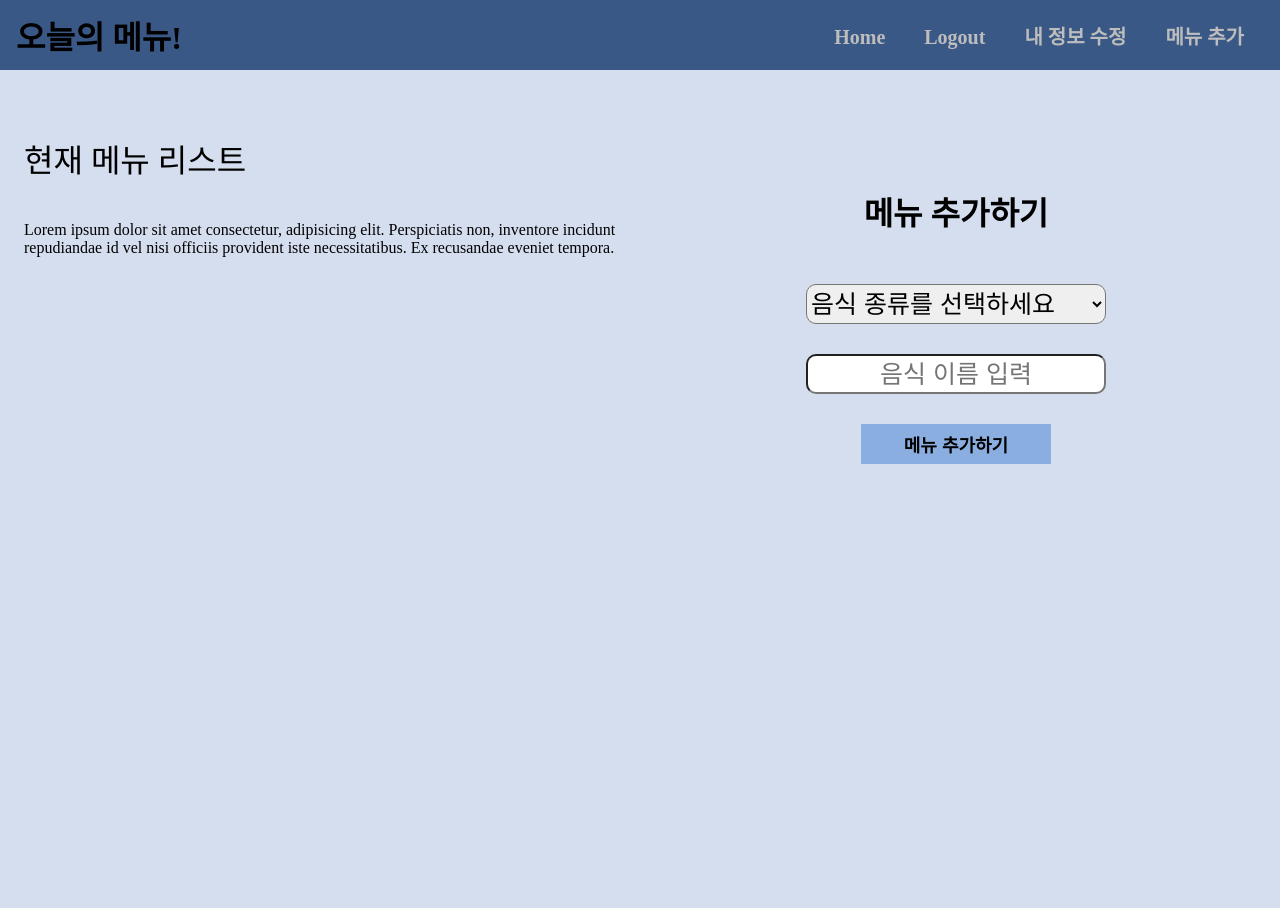
After one commit to Kimmoongi0320/Webclient, a Python web app: template templates/add.html in a window 1280 px wide. The commit adds this page. Run offline with Jinja, Linux system fonts and the light colour scheme; the template is opened without the code that fills it, so the values that code supplies are empty.

Commit message:
음식추가페이지 완성

```diff
--- a/static/style.css
+++ b/static/style.css
@@ -107,7 +107,7 @@ header{
 
 /* 추천 페이지 */
 #recommand_header {
-    height: 50px;
+    height: 70px;
     padding: 1rem;
     color: white;
     background: #395886;
@@ -218,3 +218,63 @@ header{
     height: 30px;
     border-radius: 5px
 }
+
+/* 추가페이지 */
+.section {
+    padding: 1rem;
+    overflow-y: auto;
+    direction: ltr;
+    scrollbar-color: #395886 #e4e4e4;
+    scrollbar-width: thin;
+    width: 50%;
+    padding-top: 100px;
+    height: 900px;
+    float: left;
+
+    h2 {
+      font-size: 2rem;
+      font-weight: 500;
+      margin-bottom: 1rem;
+      margin-bottom: 40px;
+    }
+
+    p + p {
+      margin-top: 1rem;
+    }
+  }
+
+  .section::-webkit-scrollbar {
+    width: 20px;
+  }
+
+  .section::-webkit-scrollbar-track {
+    background-color: #e4e4e4;
+    border-radius: 100px;
+  }
+
+  .section::-webkit-scrollbar-thumb {
+    border-radius: 100px;
+    background-image: linear-gradient(180deg, #d0368a 0%, #708ad4 99%);
+    box-shadow: inset 2px 2px 5px 0 rgba(#fff, 0.5);
+  }
+
+  * {
+    box-sizing: border-box;}
+
+    #add_input{
+        margin-top: 30px;
+        height: 40px;
+        width: 300px;
+        font-size: 25px;
+        border-radius: 10px;
+
+    }
+    #add_button{
+        margin-top: 30px;
+        background-color: #8AAEE0;
+        border: none;
+        width: 30%;
+        height: 40px;
+        font-size: large;
+        font-weight: 600;
+    }
--- /dev/null
+++ b/templates/add.html
@@ -0,0 +1,57 @@
+<!DOCTYPE html>
+<html lang="en">
+  <head>
+    <meta charset="UTF-8" />
+    <meta name="viewport" content="width=device-width, initial-scale=1.0" />
+    <title>오늘의 메뉴</title>
+
+    <link rel="stylesheet" href="../static/style.css" />
+  </head>
+  <body>
+    <header id="recommand_header">
+      <h1 id="recommand_title">오늘의 메뉴!</h1>
+
+      <nav>
+        <a href="#" id="menu">Home</a>
+        <a href="#" id="menu">Logout</a>
+        <a href="#" id="menu">내 정보 수정</a>
+        <a href="#" id="menu">메뉴 추가</a>
+      </nav>
+    </header>
+    <div class="section">
+      <h2>현재 메뉴 리스트</h2>
+      <p>
+        Lorem ipsum dolor sit amet consectetur, adipisicing elit. Perspiciatis
+        non, inventore incidunt repudiandae id vel nisi officiis provident iste
+        necessitatibus. Ex recusandae eveniet tempora.
+      </p>
+    </div>
+    <div
+      style="float: right; width: 50%; margin-top: 100px; text-align: center"
+    >
+      <h1 style="margin-top: 80px; font-weight: 600">메뉴 추가하기</h1>
+      <form action="" id="recommand_form">
+        <select
+          class="form-select"
+          id="foodTypeSelect"
+          name="foodType"
+          style="
+            height: 40px;
+            width: 300px;
+            font-size: 25px;
+            border-radius: 10px;
+          "
+        >
+          <option value="wrong">음식 종류를 선택하세요</option>
+          <option value="전체">전체</option>
+          <option value="일식">일식</option>
+          <option value="중식">중식</option>
+          <option value="한식">한식</option>
+          <option value="양식">양식</option></select
+        ><br />
+        <input id="add_input" type="text" placeholder="음식 이름 입력" /> <br />
+        <button id="add_button">메뉴 추가하기</button>
+      </form>
+    </div>
+  </body>
+</html>
--- a/templates/my_info.html
+++ b/templates/my_info.html
@@ -54,7 +54,7 @@
           id="info_button"
           style="background-color: #333333; color: white"
         >
-          확인
+          저장
         </button>
         <button id="info_button2">취소</button>
       </form>
```
